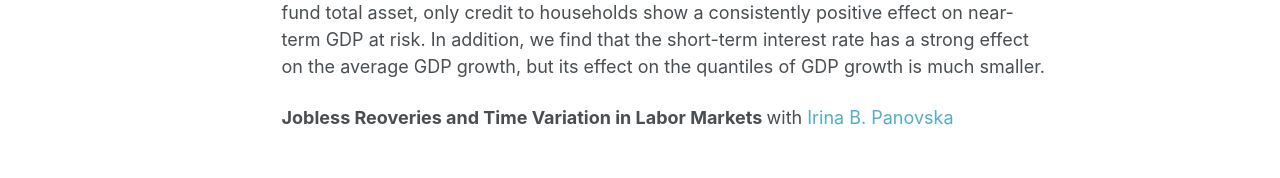
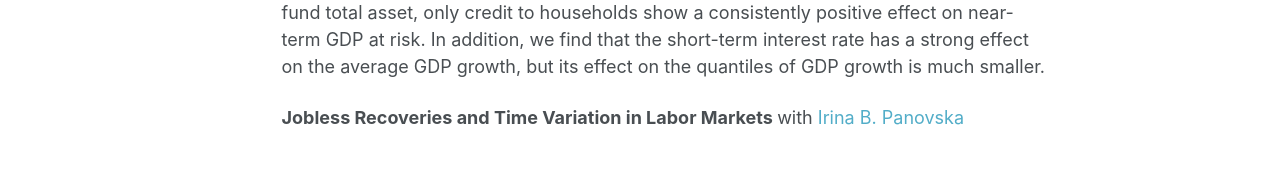
Before and after one commit to lichengzh/lichengzh.github.io, a Jekyll site: the page built from _pages/publications.md, in a window 1280 px wide. Shown: the part 825-1003 px from the top of the page. Built offline with Jekyll 4.4.1, drawn with Linux system fonts in a browser that asks for light colours.

Commit message:
Update publications.md

```diff
--- a/_pages/publications.md
+++ b/_pages/publications.md
@@ -10,5 +10,5 @@ Specific to asset classes, investors move money from large-cap assets to mid-cap
 <b>[Monetary Policy, Financial Conditions and GDP at Risk](http://lichengzh.github.io/files/fci.pdf)</b> <br>
 Abstract: We empirically explore the interrelationship between monetary policy, financial conditions, and GDP growth based on cross-country panel data. Specifically, we apply the penalized quantile regression with fixed effects method to estimate the GDP growth distribution, and estimate impulse responses of financial conditions to monetary policy, GDP growth distribution to financial conditions, and short-term interest rates through the smooth local projections. Our results suggest that the financial conditions play an important role in monetary policy transmission and offer a strong signal on the tail outcomes of GDP growth. However, when considering specific financial conditions variables: credit to households, debt securities, effective exchange rate, and open-end fund total asset, only credit to households show a consistently positive effect on near-term GDP at risk. In addition, we find that the short-term interest rate has a strong effect on the average GDP growth, but its effect on the quantiles of GDP growth is much smaller. <br>
 
-<b>Jobless Reoveries and Time Variation in Labor Markets </b> with  [Irina B. Panovska](https://irinapanovska.com)
+<b>Jobless Recoveries and Time Variation in Labor Markets </b> with  [Irina B. Panovska](https://irinapanovska.com)
 <br>
```
